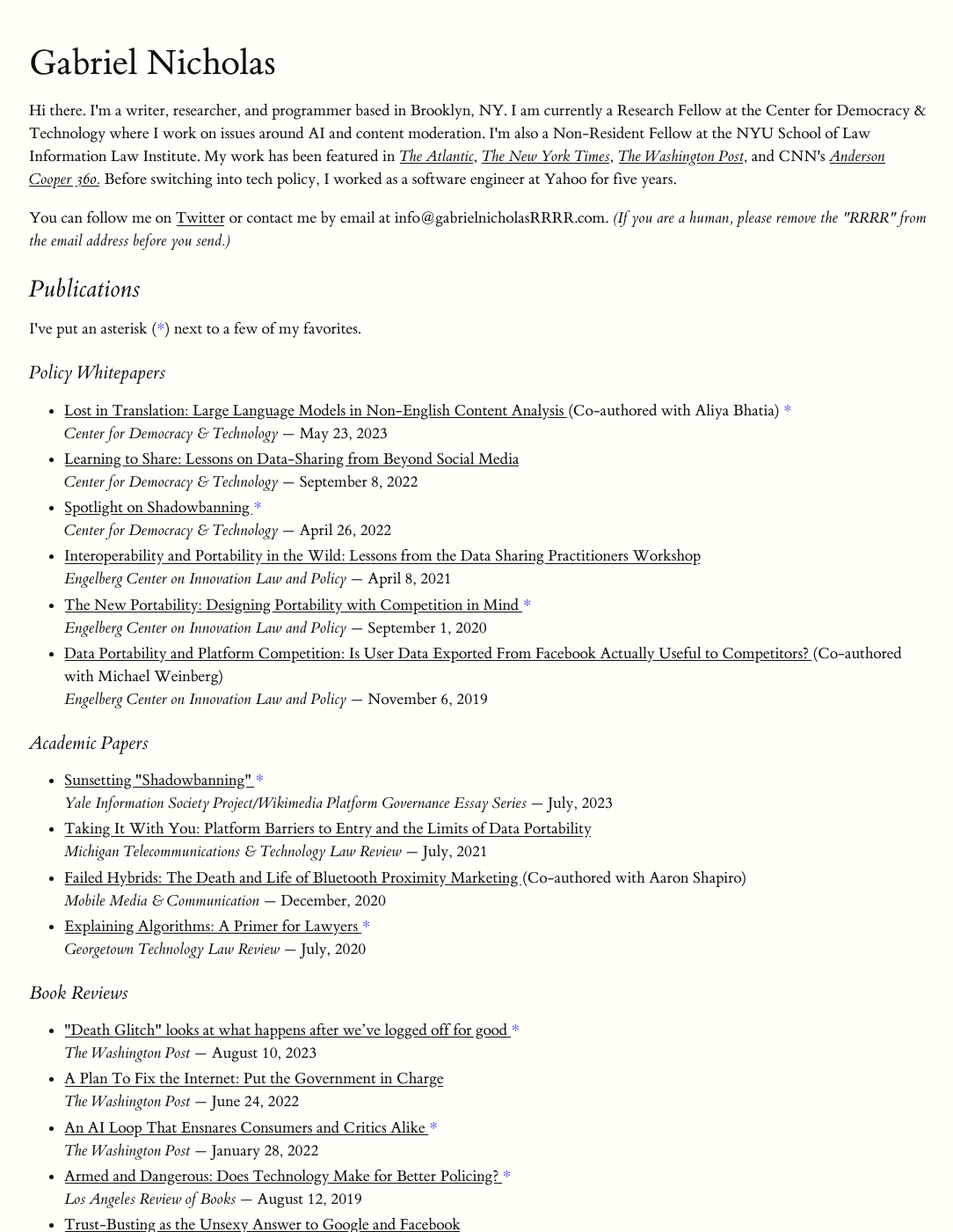
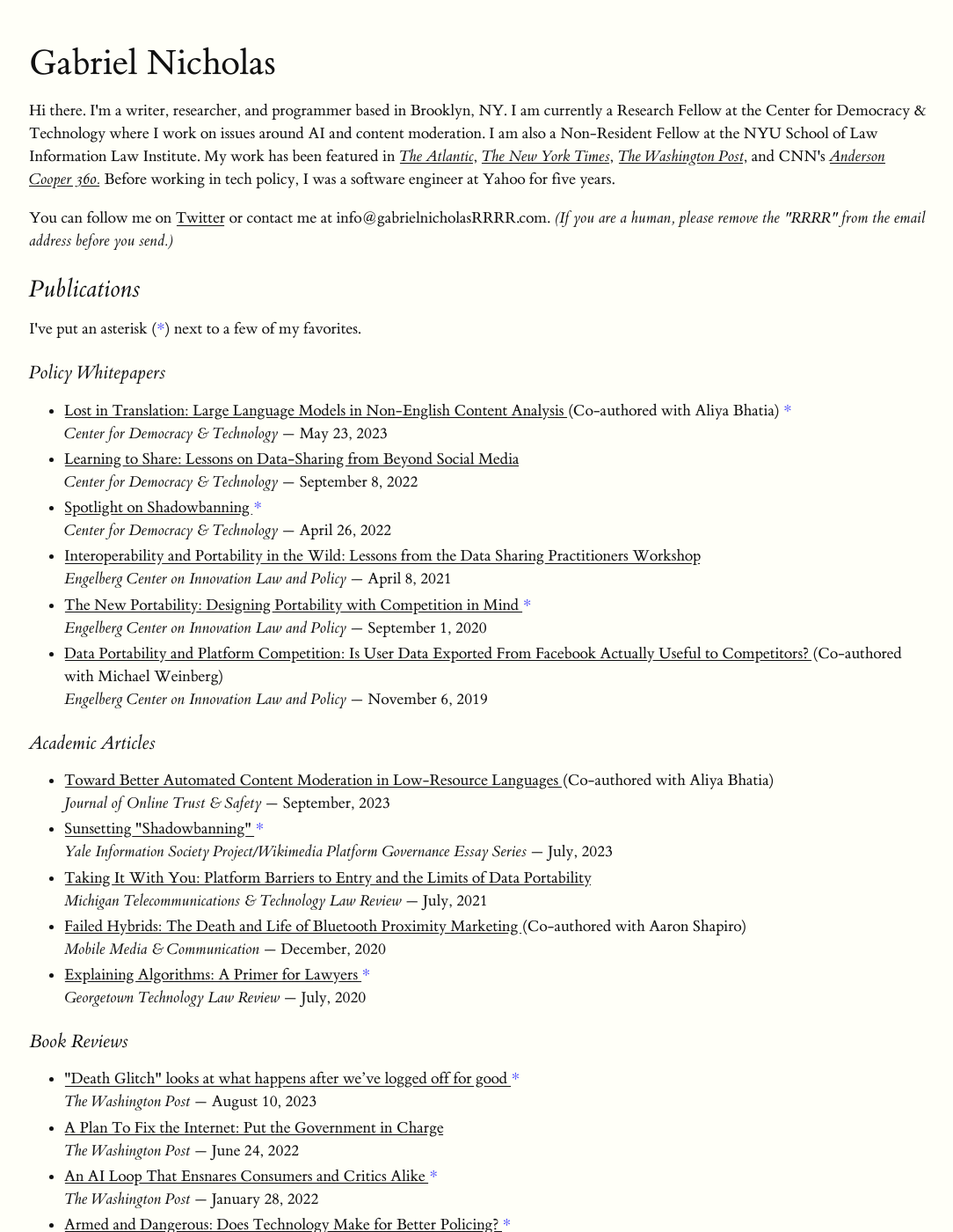
Before and after one commit to gajeam/gajeam.github.io, a Jekyll site: the page built from index.html, in a window 1280 px wide and 1400 px high. Shown: the whole window at 88% size, without its empty margins (95-1179 px from the left). Built offline with Jekyll 4.4.1, drawn with Linux system fonts in a browser that asks for light colours.

```diff
--- a/_data/links.yaml
+++ b/_data/links.yaml
@@ -45,8 +45,14 @@
       #   link: https://globalasia.org/v14no1/cover/data-rivalry-and-government-power-machine-learning-is-changing-everything_steven-webergabriel-nicholas
       #   note: Co-authored with Steve Weber
       #   fave: false
-  - title: "Academic Papers"
+  - title: "Academic Articles"
     list:
+      - name: "Toward Better Automated Content Moderation in Low-Resource Languages"
+        publisher: Journal of Online Trust & Safety
+        link: https://www.tsjournal.org/index.php/jots/article/view/150
+        date: September, 2023
+        note: Co-authored with Aliya Bhatia
+        fave: false
       - name: 'Sunsetting "Shadowbanning"'
         publisher: Yale Information Society Project/Wikimedia Platform Governance Essay Series
         link: https://papers.ssrn.com/sol3/papers.cfm?abstract_id=4522168
--- a/index.html
+++ b/index.html
@@ -6,8 +6,8 @@
 
 ---
 <h1>{{ page.title }}</h1>
-<p>Hi there. I'm a writer, researcher, and programmer based in Brooklyn, NY. I am currently a Research Fellow at the Center for Democracy & Technology where I work on issues around AI and content moderation. I'm also a Non-Resident Fellow at the NYU School of Law Information Law Institute. My work has been featured in <i><a href= {{ site.data.media.atlantic}}>The Atlantic</a></i>, <i><a href= {{ site.data.media.nytimes}}>The New York Times</a></i>, <i><a href= {{ site.data.media.wapo}}>The Washington Post</a></i>, and CNN's <i><a href= {{ site.data.media.cnn }}>Anderson Cooper 360.</a></i> Before switching into tech policy, I worked as a software engineer at Yahoo for five years.</p>
-<p> You can follow me on <a href = {{ site.data.contact.twitter }}>Twitter</a> or contact me by email at {{site.data.contact.email}}. <i>(If you are a human, please remove the "RRRR" from the email address before you send.)</i>
+<p>Hi there. I'm a writer, researcher, and programmer based in Brooklyn, NY. I am currently a Research Fellow at the Center for Democracy & Technology where I work on issues around AI and content moderation. I am also a Non-Resident Fellow at the NYU School of Law Information Law Institute. My work has been featured in <i><a href= {{ site.data.media.atlantic}}>The Atlantic</a></i>, <i><a href= {{ site.data.media.nytimes}}>The New York Times</a></i>, <i><a href= {{ site.data.media.wapo}}>The Washington Post</a></i>, and CNN's <i><a href= {{ site.data.media.cnn }}>Anderson Cooper 360.</a></i> Before working in tech policy, I was a software engineer at Yahoo for five years.</p>
+<p> You can follow me on <a href = {{ site.data.contact.twitter }}>Twitter</a> or contact me at {{site.data.contact.email}}. <i>(If you are a human, please remove the "RRRR" from the email address before you send.)</i>
 </p>
 <h2>Publications</h2>
 <p>I've put an asterisk ({{page.fave}}) next to a few of my favorites.
```
